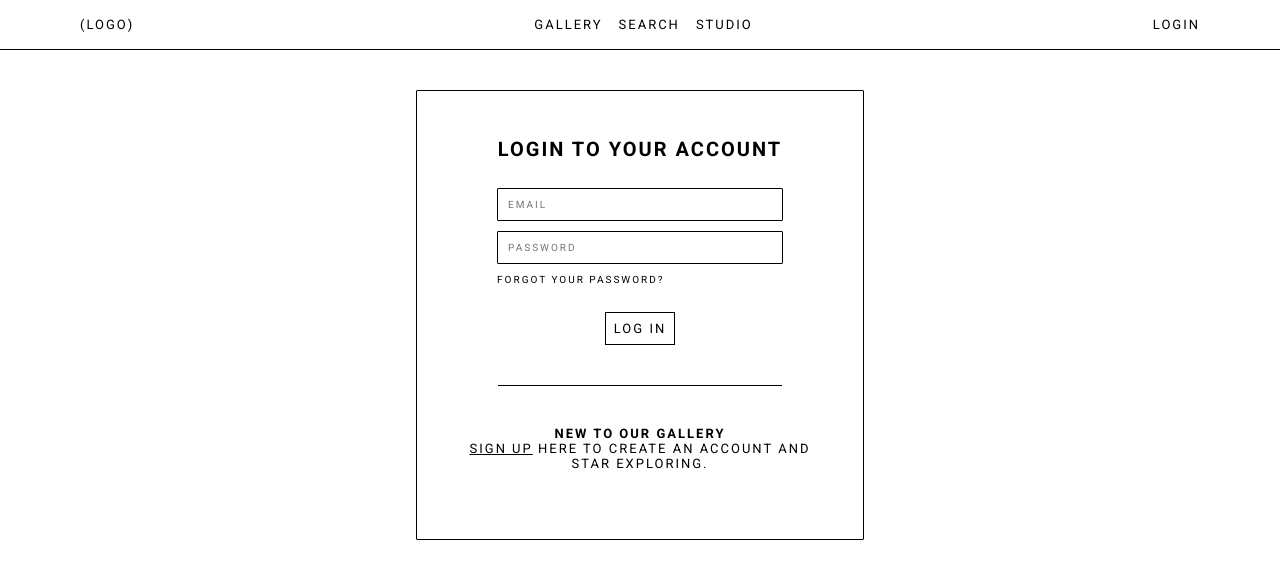
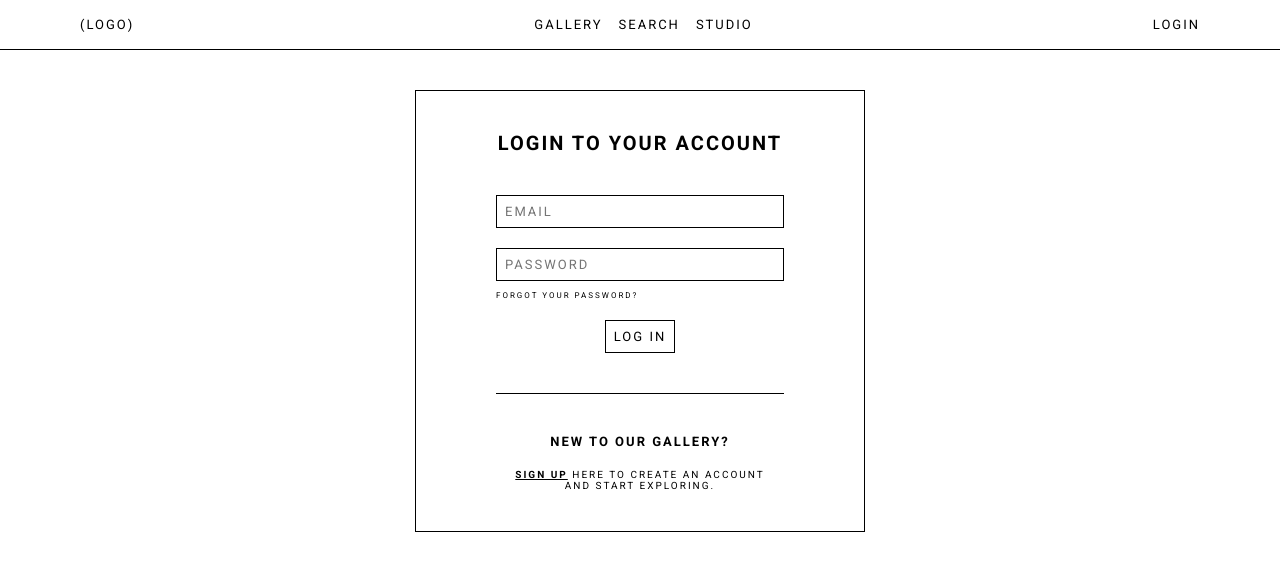
Before and after one commit to FacuBelli/API-Grupo11, a React (Vite) app: page /auth/login in a window 1280 px wide. Shown: the top 570 px of the page. Built offline with nearby package versions, Linux system fonts and the light colour scheme.

Commit message:
Revision de css y estructura

```diff
--- a/src/pages/Login/index.tsx
+++ b/src/pages/Login/index.tsx
@@ -5,33 +5,30 @@ import Button from '../../components/Button/index'
 export default function Login() {
   return (
     <main>
-      <div className={styles.container}>
-        <section className={styles.section}>
+      <section className={styles.section}>
+        <div className={styles.panel}>
           <h1 className={styles.title}>
-            <span>LOGIN TO YOUR ACCOUNT </span>
+            <span>LOGIN TO YOUR ACCOUNT</span>
           </h1>
-          <form action='input' className={styles.form}>
+          <form className={styles.form}>
             <input className={styles.input} type='email' placeholder='email' />
             <div className={styles.password}>
               <input className={styles.input} type='password' placeholder='password' />
               <Link to=''>Forgot your password?</Link> {/* hay que agregar el link para recuperar la contraseña */}
             </div>
+            <Button to='/'>Log In</Button>
           </form>
-          <Button to='/'>Log In</Button>
           <div className={styles.linea}></div>
-          <div>
+          <div className={styles.register}>
             <h2>
-              <span>new to our gallery</span>
+              <span>new to our gallery?</span>
             </h2>
-            <p>
-              <Link to='/auth/register' className={styles.signup}>
-                Sign Up
-              </Link>
-               {' '}here to create an account and star exploring.
-            </p>
+            <Link to='/auth/register' className={styles.link}>
+                <span>Sign Up</span> here to create an account and start exploring.
+            </Link>
           </div>
-        </section>
-      </div>
+        </div>
+      </section>
     </main>
   )
 }
--- a/src/pages/Login/styles.module.css
+++ b/src/pages/Login/styles.module.css
@@ -1,70 +1,70 @@
-.linea{
-    background-color: black;
-    width: 80%;
-    height: 1px;
-    margin: 20px auto;
-
+.section {
+  display: flex;
+  justify-content: center;
 }
 
-.form{
-  width: 300px;
-  margin-top: auto;
-  margin-bottom: auto;
-  margin-left: auto;
-  margin-right: auto;
-  padding: 2%;
+.panel {
+  width: 100%;
+  max-width: 450px;
+  border: 1px solid #000;
+  display: flex;
+  flex-direction: column;
+  justify-content: center;
+  align-items: center;
+  gap: 40px;
+  padding-inline: var(--padding-inline-responsive);
+  padding-block: 40px;
+  text-align: center;
 }
 
-.input[type="email"],
-.input[type="password"] {
-    width: 100%; /* Ancho completo */
-    padding: 10px; /* Espaciado interno */
-    margin-bottom: 10px; /* Espaciado inferior */
-    border: 1px solid #000; /* Borde delgado negro */
-    border-radius: 1px; /* Bordes redondeados */
-    font-size: 10px; /* Tamaño del texto */
-    background-color: #fff; /* Color de fondo negro */
-    color: #000; /* Color del texto blanco */
-}
-.signup {
-    text-decoration: underline;
+.title {
+  font-size: var(--font-size-subtitle);
 }
 
-.section {
-    width: 100%; /* O cualquier otro ancho deseado */
-    margin: 0 auto; /* Centrado horizontal */
-    text-align: center;
+.form {
+  width: 100%;
   display: flex;
   flex-direction: column;
-    align-items: center; /* Alinear verticalmente */
-    justify-content: center;  /*Alinear horizontalmente */
   gap: 20px;
-    padding: 45px;
+
+  button {
+    align-self: center;
+  }
 }
 
-
-
-/* Contenedor principal */
-.container {
-    text-align:center; /* Alineación central */
-    line: height 5%;
-    padding: 1px; /* Espaciado interno */
-    border: 1px solid #000; /* Borde delgado negro */
-    border-radius: 1px; /* Bordes redondeados */
-    width: 40%; /* Ancho del contenedor NO TOCAR*/
-    height: 450px;  /* ALTO del contenedor NO TOCAR*/
-    margin: 0 auto; /* Centrado horizontal */
+.input {
+  width: 100%;
+  padding: 8px;
+  border: 1px solid #000;
+  font-size: var(--font-size-text);
+  background-color: #fff;
 }
 
-.password{
+.password {
   display: flex;
   flex-direction: column;
   align-items: flex-start;
+  gap: 10px;
+  font-size: var(--font-size-mini);
+}
+
+.linea {
   width: 100%;
+  height: 1px;
+  background-color: black;
+}
+
+.register {
+  display: flex;
+  flex-direction: column;
+  gap: 20px;
+}
+
+.link {
+  max-width: 250px;
   font-size: var(--font-size-subtext);
 
+  span {
+    text-decoration: underline;
   }
-
-.title{
-    font-size: var(--font-size-subtitle);
 }
--- a/src/pages/Register/index.tsx
+++ b/src/pages/Register/index.tsx
@@ -5,41 +5,38 @@ import Button from '../../components/Button/index'
 export default function Register() {
   return (
     <main>
-      <div className={styles.container}>
-        <section className={styles.section}>
+      <section className={styles.section}>
+        <div className={styles.panel}>
           <h1 className={styles.title}>
-          CREATE YOUR ACCOUNT
+            <span>CREATE YOUR ACCOUNT</span>
           </h1>
-          <div className={styles.confirmation}>
-          <p>join out community of art enthusiast and creators by creating your account</p>
-          </div>
-          <form action='input' className={styles.form}>
-            <input className={styles.input} type='text' placeholder='FIRST NAME' />
-            <input className={styles.input} type='text' placeholder='LAST NAME' />
-            <input className={styles.input} type='email' placeholder='email' />
-            <input className={styles.input} type='password' placeholder='password' />
-            <input className={styles.input} type='password' placeholder='REPEAT PASSWORD' />
-            <div className={styles.button} >
-              <Button to='/'>REGISTER</Button>
+          <p className={styles.text}>
+            join out community of art enthusiast and creators by creating your account
+          </p>
+          <form action="" className={styles.form}>
+            <div className={styles.inputRow}>
+              <input className={styles.input} type="text" placeholder="FIRST NAME" />
+              <input className={styles.input} type="text" placeholder="LAST NAME" />
             </div>
-            <div className={styles.confirmation}>
-              <p>by registering, you agree to our terms of service and privacy policy </p>
-            </div>
+            <input className={styles.input} type="email" placeholder="email" />
+            <input className={styles.input} type="password" placeholder="password" />
+            <input className={styles.input} type="password" placeholder="REPEAT PASSWORD" />
+            <Button to="/">REGISTER</Button>
           </form>
+          <p className={styles.confirmation}>
+            by registering, you agree to our terms of service and privacy policy{' '}
+          </p>
           <div className={styles.linea}></div>
-          <div>
+          <div className={styles.login}>
             <h2>
               <span>already have an account?</span>
             </h2>
-            <p>
-              <Link to='/auth/login' className={styles.login}>
-                Log In
-              </Link>
-              {' '} here to access your account.
-            </p>
+            <Link to="/auth/login" className={styles.link}>
+              <span>Log In</span> here to access your account.
+            </Link>
           </div>
-        </section>
-      </div>
+        </div>
+      </section>
     </main>
   )
 }
--- a/src/pages/Register/styles.module.css
+++ b/src/pages/Register/styles.module.css
@@ -1,74 +1,80 @@
-/* Línea horizontal */
-.linea {
-  background-color: black;
-  width: 350px;
-  height: 1px;
-  margin: 20px auto;
-}
-
-/* Formulario */
-.form {
-  width: 300px;
-  margin: auto; /* Simplifica el margen a "auto" para centrar horizontalmente */
-  line-height: 2; /* Interlineado */
-}
-
-/* Campos de entrada */
-.input {
-  width: 100%; /* Ancho completo */
-  padding: 10px; /* Espaciado interno */
-  margin-bottom: 10px; /* Espaciado inferior */
-  border: 1px solid #000; /* Borde delgado negro */
-  border-radius: 1px; /* Bordes redondeados */
-  font-size: 10px; /* Tamaño del texto */
-  background-color: #fff; /* Color de fondo negro */
-  color: #000; /* Color del texto blanco */
-}
-
-/* Enlace de inicio de sesión */
-.login {
-  text-decoration: underline;
-}
-
-/* Sección principal */
 .section {
-  width: 100%;
-  margin: 0 auto;
-  text-align: center;
-  display: flex;
-  flex-direction: column;
-  align-items: center;
-  justify-content: center;
-  gap: 20px;
-  padding: 45px;
-
-}
-
-/* Contenedor principal */
-.container {
-  text-align: center;
-  padding: 1px;
-  border: 1px solid #000;
-  border-radius: 1px;
-  width: 40%;
-  height: 600px;
-  margin: auto; /* Simplifica el margen a "auto" para centrar horizontalmente */
-
-}
-
-.button {
-  width: 100%;
-  margin-top: 10px;
   display: flex;
   justify-content: center;
 }
-.confirmation {
+
+.panel {
+  width: 100%;
+  max-width: 450px;
+  border: 1px solid #000;
+  display: flex;
+  flex-direction: column;
+  justify-content: center;
+  align-items: center;
+  gap: 40px;
+  padding-inline: var(--padding-inline-responsive);
+  padding-block: 40px;
+  text-align: center;
+}
+
+.title {
+  font-size: var(--font-size-subtitle);
+}
+
+.text {
   font-size: var(--font-size-subtext);
 }
 
-.subtitulo{
-    font-size: var(--font-size-text);
+.form {
+  width: 100%;
+  display: flex;
+  flex-direction: column;
+  gap: 20px;
+
+  button {
+    align-self: center;
+  }
 }
-.title{
-    font-size:var(--font-size-subtitle)
+
+.input {
+  width: 100%;
+  padding: 8px;
+  border: 1px solid #000;
+  font-size: var(--font-size-text);
+  background-color: #fff;
 }
+
+.inputRow {
+  display: flex;
+  flex-wrap: wrap;
+  gap: 20px;
+
+  input {
+    flex: 1 120px;
+  }
+}
+
+.confirmation {
+  font-size: var(--font-size-mini);
+}
+
+.linea {
+  width: 100%;
+  height: 1px;
+  background-color: black;
+}
+
+.login {
+  display: flex;
+  flex-direction: column;
+  gap: 20px;
+}
+
+.link {
+  max-width: 250px;
+  font-size: var(--font-size-subtext);
+
+  span {
+    text-decoration: underline;
+  }
+}
```
Lines whose indentation alone changed are shown as unchanged.
